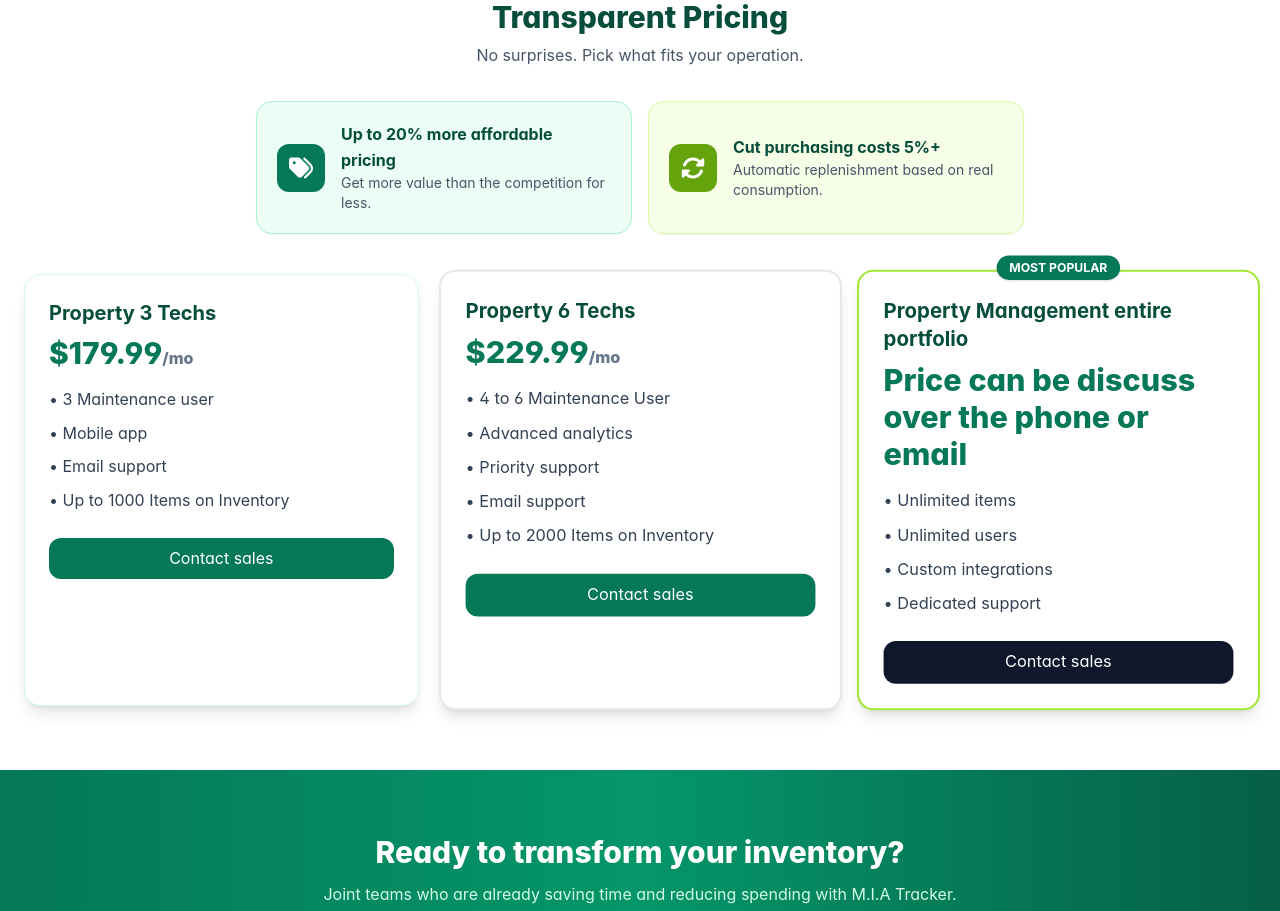
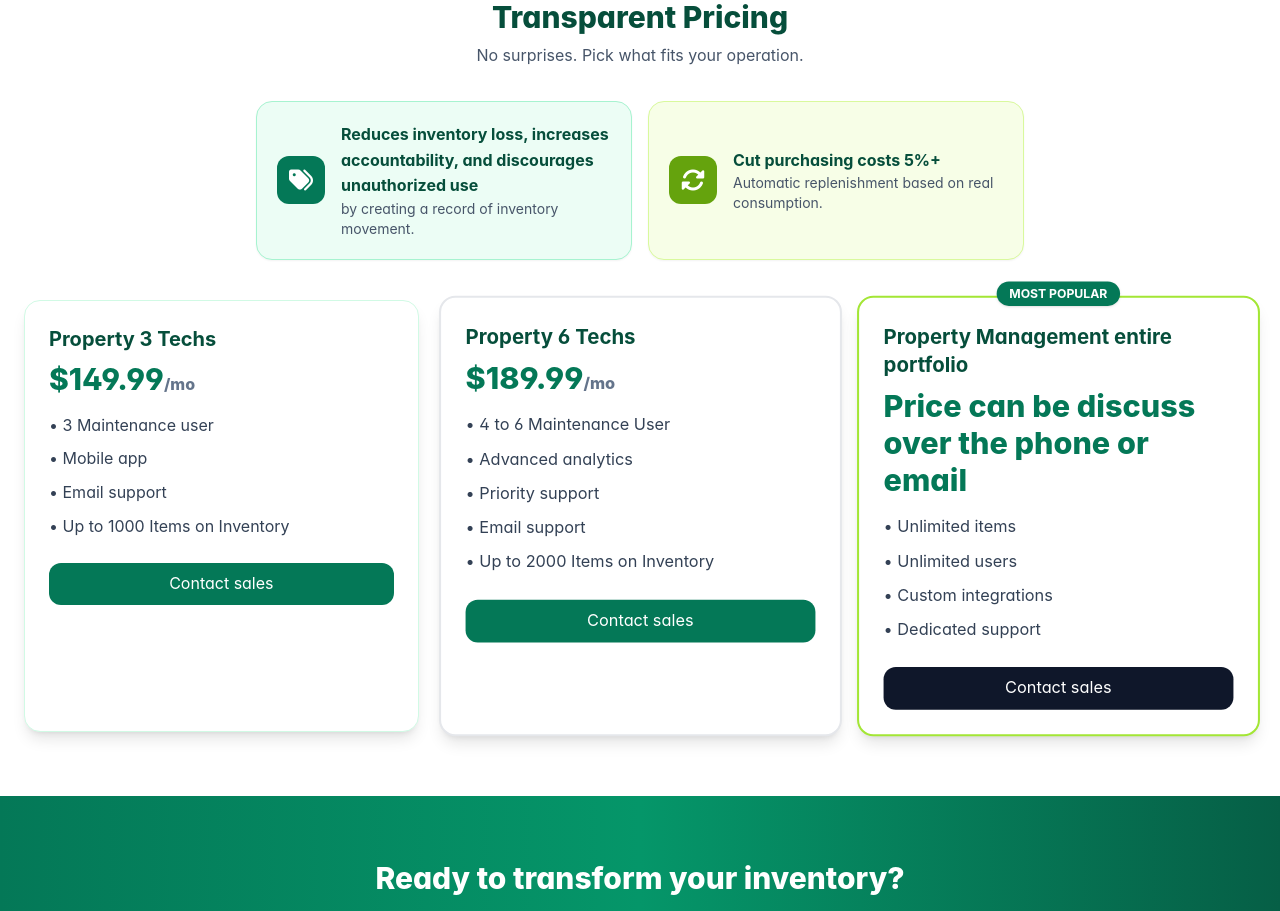
Before and after one commit to tohka53/miatrackerweb, an Angular app: page / in a window 1280 px wide. Shown: the part 3040-3951 px from the top of the page. Built offline with nearby package versions, Linux system fonts and the light colour scheme.

Commit message:
cambios precios

```diff
--- a/angular.json
+++ b/angular.json
@@ -112,5 +112,8 @@
         }
       }
     }
+  },
+  "cli": {
+    "analytics": "d8a4c196-3625-42a0-8fde-ccdf3536492c"
   }
 }
--- a/src/app/app.component.html
+++ b/src/app/app.component.html
@@ -269,8 +269,8 @@
             <i class="fa-solid fa-tags"></i>
           </div>
           <div>
-            <p class="font-bold text-emerald-900">Up to 20% more affordable pricing</p>
-            <p class="text-sm text-slate-600">Get more value than the competition for less.</p>
+            <p class="font-bold text-emerald-900">Reduces inventory loss, increases accountability, and discourages unauthorized use</p>
+            <p class="text-sm text-slate-600">by creating a record of inventory movement.</p>
           </div>
         </div>
 
@@ -288,7 +288,7 @@
       <div class="mt-10 grid md:grid-cols-3 gap-6">
         <div class="p-6 bg-white border border-emerald-100 rounded-2xl shadow-lg">
           <h3 class="text-xl font-bold text-emerald-900">Property 3 Techs</h3>
-          <div class="text-3xl font-extrabold text-emerald-700 mt-2">$179.99<span class="text-base text-slate-500">/mo</span></div>
+          <div class="text-3xl font-extrabold text-emerald-700 mt-2">$149.99<span class="text-base text-slate-500">/mo</span></div>
           <ul class="mt-4 space-y-2 text-slate-700">
             <li>• 3 Maintenance user</li>
             <li>• Mobile app</li>
@@ -300,7 +300,7 @@
 
         <div class="relative p-6 bg-white border-2 border-white-400 rounded-2xl shadow-lg scale-[1.02]">
           <h3 class="text-xl font-bold text-emerald-900">Property 6 Techs</h3>
-          <div class="text-3xl font-extrabold text-emerald-700 mt-2">$229.99<span class="text-base text-slate-500">/mo</span></div>
+          <div class="text-3xl font-extrabold text-emerald-700 mt-2">$189.99<span class="text-base text-slate-500">/mo</span></div>
           <ul class="mt-4 space-y-2 text-slate-700">
             <li>• 4 to 6 Maintenance User</li>
             <li>• Advanced analytics</li>
```
